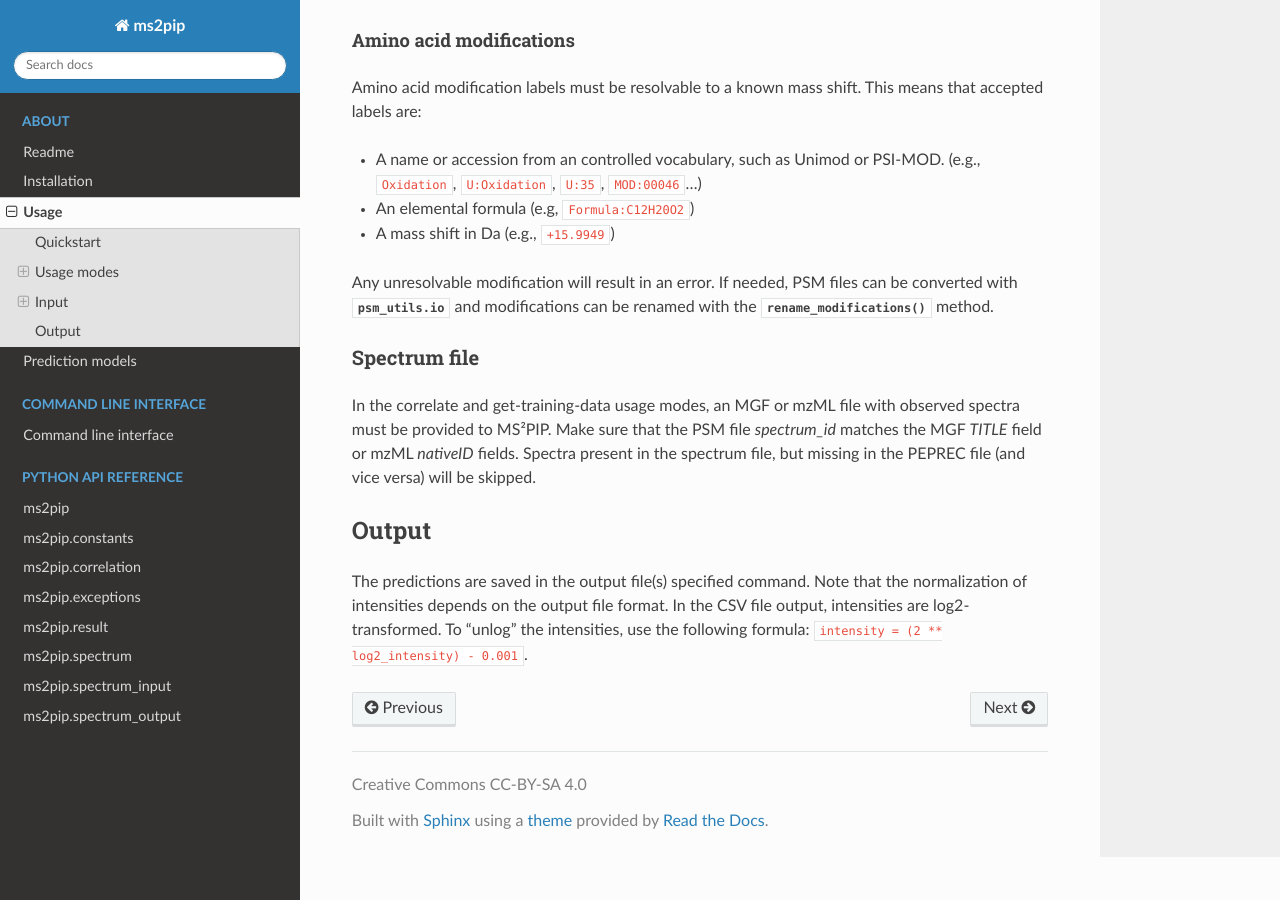
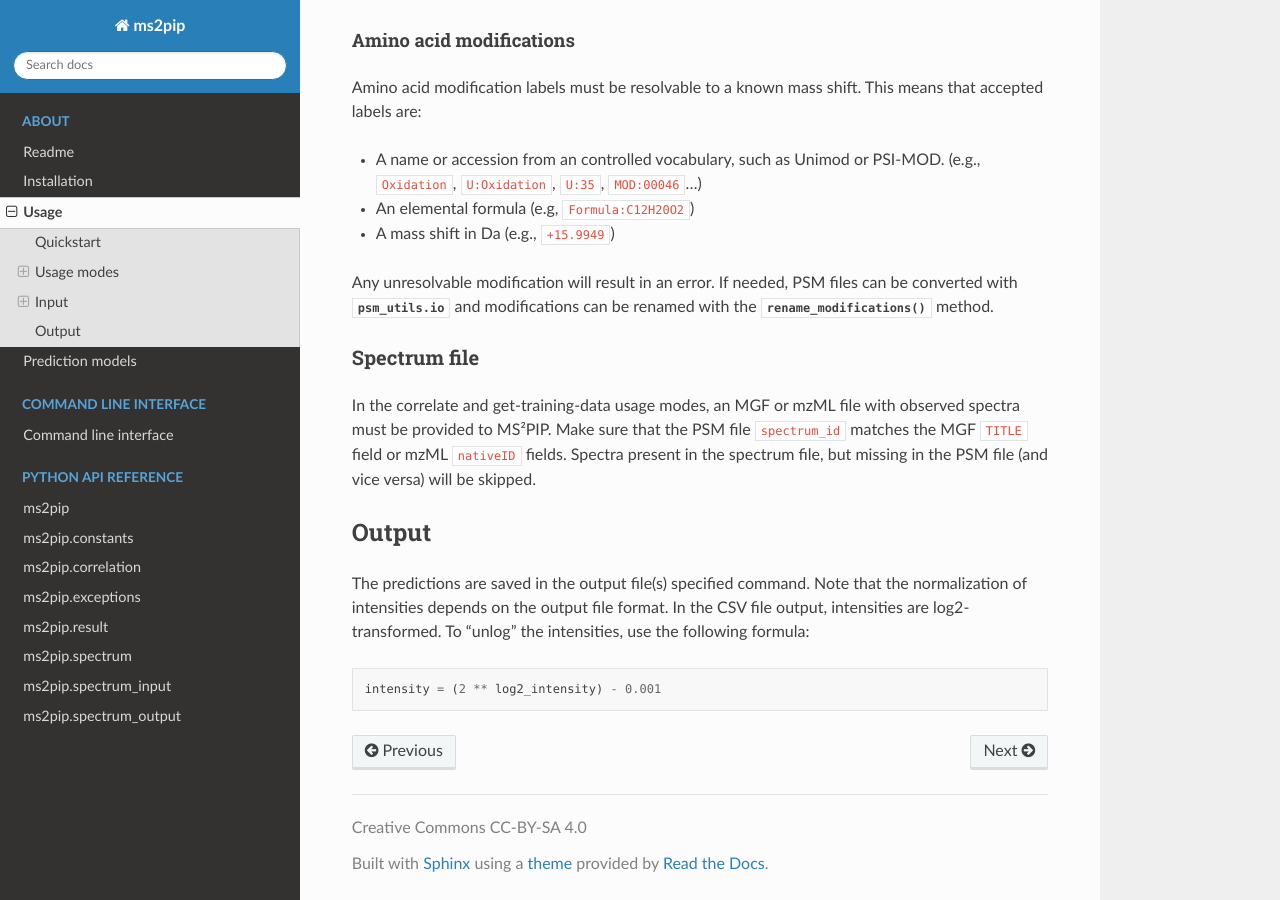
Before and after one commit to compomics/ms2pip, a Sphinx documentation site: the page built from docs/source/usage.rst, in a window 1280 px wide and 900 px high, scrolled down 2217 px. Built offline with Sphinx 7.4.7 and the Read the Docs theme 2.0.0, drawn with Linux system fonts in a browser that asks for light colours.

Commit message:
Update docs

```diff
--- a/docs/source/usage.rst
+++ b/docs/source/usage.rst
@@ -115,9 +115,9 @@ Spectrum file
 -------------
 
 In the :ref:`correlate` and :ref:`get-training-data` usage modes, an MGF or mzML file with observed
-spectra must be provided to MS²PIP. Make sure that the PSM file `spectrum_id` matches the MGF
-`TITLE` field or mzML `nativeID` fields. Spectra present in the spectrum file, but missing in the
-PEPREC file (and vice versa) will be skipped.
+spectra must be provided to MS²PIP. Make sure that the PSM file ``spectrum_id`` matches the MGF
+``TITLE`` field or mzML ``nativeID`` fields. Spectra present in the spectrum file, but missing in
+the PSM file (and vice versa) will be skipped.
 
 
 Output
@@ -126,4 +126,7 @@ Output
 The predictions are saved in the output file(s) specified command. Note that the normalization of
 intensities depends on the output file format. In the CSV file output, intensities are
 log2-transformed. To "unlog" the intensities, use the following formula:
-``intensity = (2 ** log2_intensity) - 0.001``.
+
+.. code-block::
+
+    intensity = (2 ** log2_intensity) - 0.001
```
Also changed, not shown: README.rst (+14 -1 lines).
